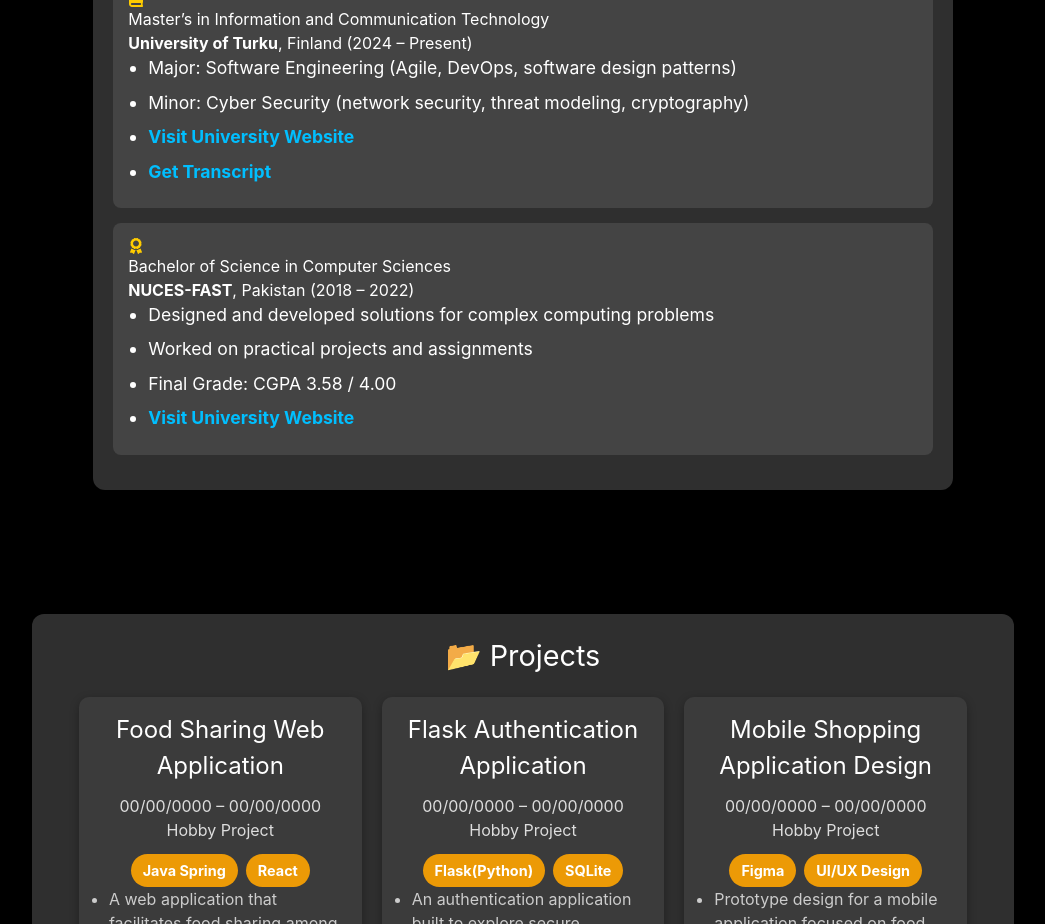
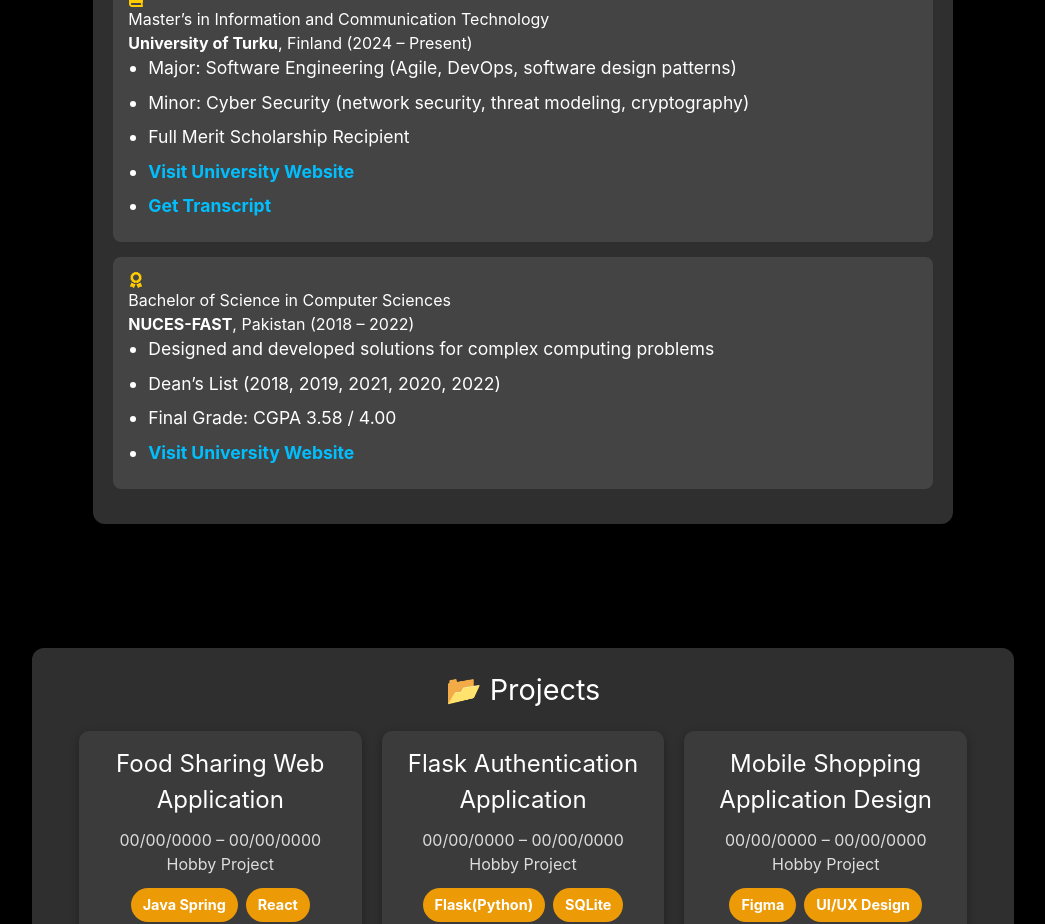
Before and after one commit to W44/portfolio-ui, a React (Create React App) app: page / in a window 1280 px wide. Shown: the part 3023-3947 px from the top of the page, without its empty margins (127-1172 px from the left). Built offline with nearby package versions, Linux system fonts and the light colour scheme; the HTML template or start-up script is replaced by a standard one.

Commit message:
Updating Education information

```diff
--- a/src/Componants/Body/Education.js
+++ b/src/Componants/Body/Education.js
@@ -15,6 +15,7 @@ const Education = () => {
         <ul>
           <li>Major: Software Engineering (Agile, DevOps, software design patterns)</li>
           <li>Minor: Cyber Security (network security, threat modeling, cryptography)</li>
+          <li>Full Merit Scholarship Recipient</li>
           <li><a href="https://www.utu.fi/en" target="_blank" rel="noopener noreferrer">Visit University Website</a></li>
           <li> <a href={`${process.env.PUBLIC_URL}/utu_transcript.pdf`} target="_blank" rel="noopener noreferrer">Get Transcript</a></li>
         </ul>
@@ -25,7 +26,7 @@ const Education = () => {
         <p><strong>NUCES-FAST</strong>, Pakistan (2018 – 2022)</p>
         <ul>
           <li>Designed and developed solutions for complex computing problems</li>
-          <li>Worked on practical projects and assignments</li>
+          <li>Dean’s List (2018, 2019, 2021, 2020, 2022)</li>
           <li>Final Grade: CGPA 3.58 / 4.00</li>
           <li><a href="https://www.nu.edu.pk/" target="_blank" rel="noopener noreferrer">Visit University Website</a></li>
         </ul>
```
